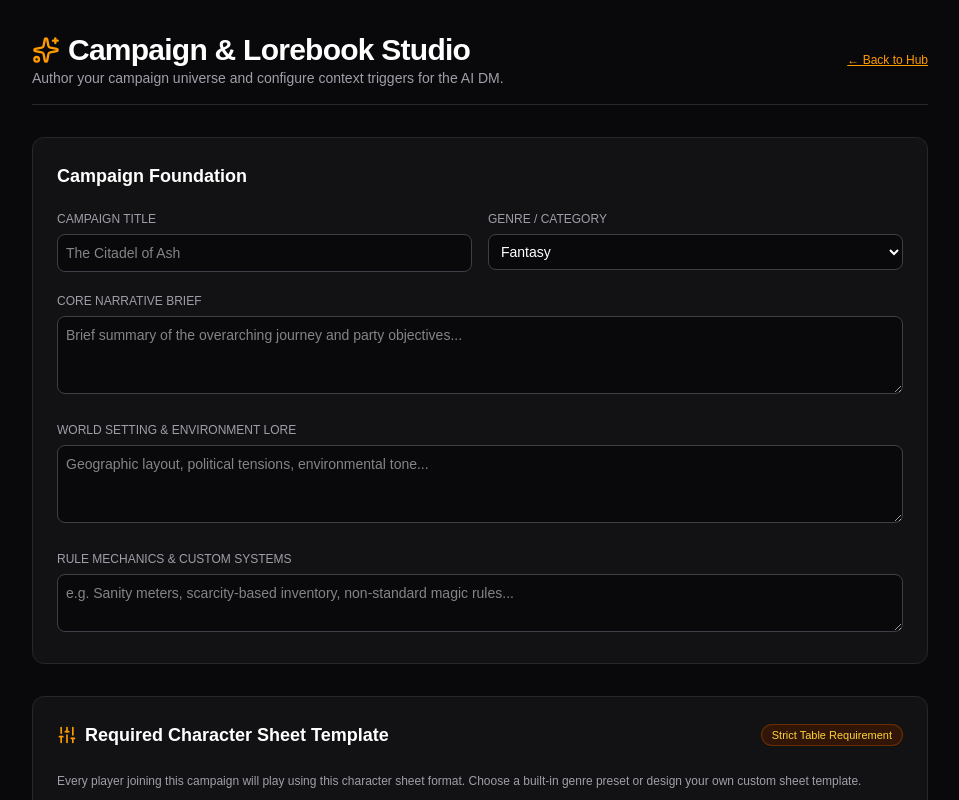
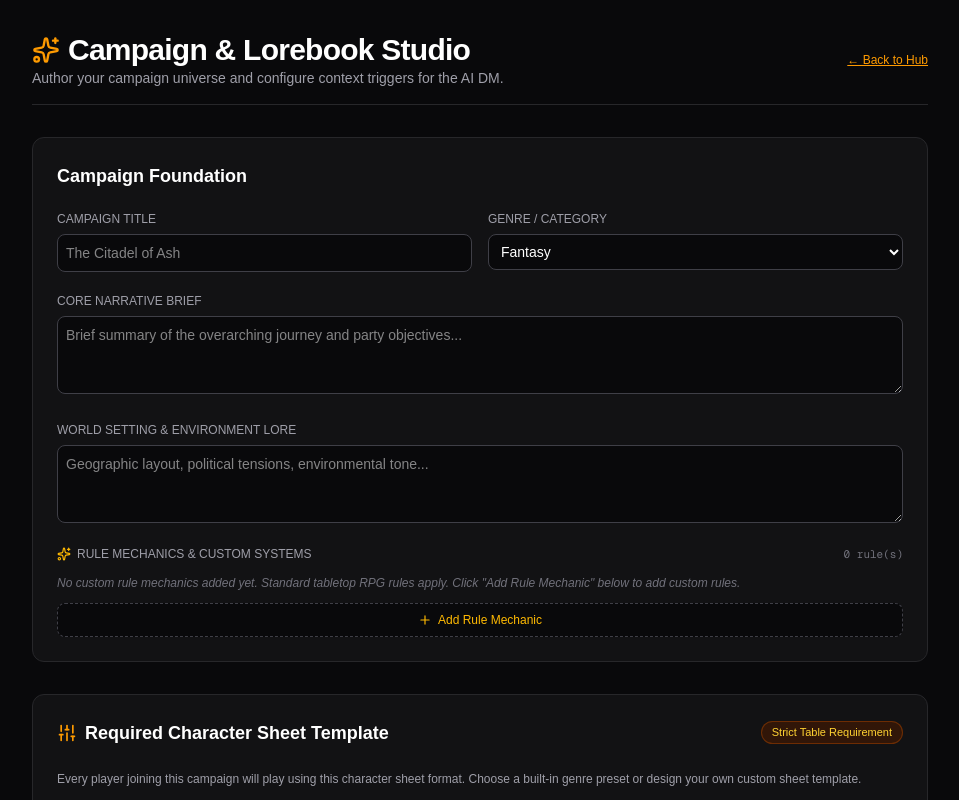
Before and after one commit to mrHeadlessBoy/TofuTablePlay, a Next.js app: page /campaigns/new in a window 1280 px wide. Shown: the top 800 px of the page, without its empty margins (160-1119 px from the left). Built offline with nearby package versions, Linux system fonts and the light colour scheme.

Commit message:
change Rule Mechanics & Custom Systems

```diff
--- a/src/app/campaigns/[id]/page.tsx
+++ b/src/app/campaigns/[id]/page.tsx
@@ -4,6 +4,7 @@ import { notFound } from "next/navigation";
 import { createClient } from "@/lib/supabase/server";
 import { BookOpen, Lock, Play, Sliders, Plus } from 'lucide-react'
 import { extractCampaignTemplate, stripCampaignTemplateFromRules } from '@/features/character/template'
+import { parseRuleMechanics } from '@/features/campaign/rules'
 import { launchTable } from '@/features/hub/actions'
 
 type LoreEntry = {
@@ -76,6 +77,7 @@ async function CampaignDetails({
 
   const campaignTemplate = extractCampaignTemplate(campaign);
   const cleanRuleMechanics = stripCampaignTemplateFromRules(campaign.rule_mechanics);
+  const parsedRules = parseRuleMechanics(cleanRuleMechanics);
 
   return (
     <>
@@ -203,12 +205,30 @@ async function CampaignDetails({
         </div>
 
         <div>
-          <label className="text-xs text-zinc-400 uppercase font-medium">
-            Rule Mechanics & Custom Systems
+          <label className="text-xs text-zinc-400 uppercase font-medium block mb-2">
+            Rule Mechanics & Custom Systems ({parsedRules.length})
           </label>
-            <div className="w-full mt-1 border-zinc-700 rounded-lg p-2 text-sm text-white focus:border-amber-500 outline-none">
-              {cleanRuleMechanics || 'Standard tabletop RPG rules apply.'}
+          {parsedRules.length > 0 ? (
+            <div className="space-y-2">
+              {parsedRules.map((rule, idx) => (
+                <div key={rule.id || idx} className="p-3 bg-zinc-950 border border-zinc-800 rounded-lg">
+                  <div className="flex items-center gap-2">
+                    <span className="font-semibold text-sm text-white">{rule.title}</span>
+                    {rule.category && (
+                      <span className="text-[10px] bg-zinc-800 text-zinc-300 px-2 py-0.5 rounded">
+                        {rule.category}
+                      </span>
+                    )}
+                  </div>
+                  <p className="text-xs text-zinc-400 mt-1 whitespace-pre-wrap">{rule.description}</p>
+                </div>
+              ))}
             </div>
+          ) : (
+            <div className="w-full border border-zinc-800/80 rounded-lg p-2.5 text-xs text-zinc-400 bg-zinc-950/60">
+              Standard tabletop RPG rules apply.
+            </div>
+          )}
         </div>
       </section>
       <section className="bg-zinc-900/60 border border-zinc-800 rounded-xl p-6 space-y-4">
--- a/src/features/campaign/components/CampaignForm.tsx
+++ b/src/features/campaign/components/CampaignForm.tsx
@@ -14,6 +14,11 @@ import {
   newTemplateId,
   type CharacterTemplate,
 } from '@/features/character/template'
+import {
+  parseRuleMechanics,
+  serializeRuleMechanics,
+  type CampaignRuleMechanic,
+} from '@/features/campaign/rules'
 import TemplateModal from '@/features/character/components/TemplateModal'
 import Link from 'next/link'
 import { useAlert } from '@/components/ui/AlertModal'
@@ -62,9 +67,35 @@ export default function CampaignForm({ mode, campaignId, initial }: CampaignForm
   const [customCategory, setCustomCategory] = useState(initial?.custom_category ?? '')
   const [worldSetting, setWorldSetting] = useState(initial?.world_setting ?? '')
   const [coreDescription, setCoreDescription] = useState(initial?.core_description ?? '')
-  const [ruleMechanics, setRuleMechanics] = useState(
-    stripCampaignTemplateFromRules(initial?.rule_mechanics) ?? ''
-  )
+  const [ruleMechanicsList, setRuleMechanicsList] = useState<CampaignRuleMechanic[]>(() => {
+    return parseRuleMechanics(stripCampaignTemplateFromRules(initial?.rule_mechanics))
+  })
+
+  const handleAddRule = () => {
+    setRuleMechanicsList((prev) => [
+      ...prev,
+      { id: `rule-${Date.now()}`, title: '', category: '', description: '' },
+    ])
+  }
+
+  const handleRuleChange = (
+    index: number,
+    field: keyof CampaignRuleMechanic,
+    value: string
+  ) => {
+    setRuleMechanicsList((prev) => {
+      const updated = [...prev]
+      updated[index] = {
+        ...updated[index],
+        [field]: value,
+      }
+      return updated
+    })
+  }
+
+  const handleRemoveRule = (index: number) => {
+    setRuleMechanicsList((prev) => prev.filter((_, i) => i !== index))
+  }
   const initialTpl =
     initial?.sheet_template ??
     extractCampaignTemplate({
@@ -220,7 +251,7 @@ export default function CampaignForm({ mode, campaignId, initial }: CampaignForm
         custom_category: customCategory,
         world_setting: worldSetting,
         core_description: coreDescription,
-        rule_mechanics: ruleMechanics,
+        rule_mechanics: serializeRuleMechanics(ruleMechanicsList),
         sheet_template: selectedTemplate,
         loreEntries: finalEntries,
       }
@@ -339,15 +370,91 @@ export default function CampaignForm({ mode, campaignId, initial }: CampaignForm
               />
             </div>
 
-            <div>
-              <label className="text-xs text-zinc-400 uppercase font-medium">Rule Mechanics & Custom Systems</label>
-              <textarea
-                rows={2}
-                placeholder="e.g. Sanity meters, scarcity-based inventory, non-standard magic rules..."
-                value={ruleMechanics}
-                onChange={(e) => setRuleMechanics(e.target.value)}
-                className="w-full mt-1 bg-zinc-950 border border-zinc-700 rounded-lg p-2 text-sm text-white focus:border-amber-500 outline-none"
-              />
+            {/* Rule Mechanics & Custom Systems (Structured like Skills & Inventory) */}
+            <div className="space-y-3">
+              <div className="flex items-center justify-between">
+                <label className="text-xs text-zinc-400 uppercase flex items-center gap-1.5 font-medium">
+                  <Sparkles className="w-3.5 h-3.5 text-amber-400" /> Rule Mechanics & Custom Systems
+                </label>
+                <span className="text-[11px] text-zinc-500 font-mono">
+                  {ruleMechanicsList.length} rule(s)
+                </span>
+              </div>
+
+              <div className="space-y-3">
+                {ruleMechanicsList.map((rule, idx) => (
+                  <div
+                    key={rule.id || idx}
+                    className="p-3 bg-zinc-950 border border-zinc-800 rounded-lg space-y-2"
+                  >
+                    <div className="flex items-center justify-between gap-2">
+                      <span className="text-[10px] text-amber-500 font-mono uppercase">
+                        Rule #{idx + 1}
+                      </span>
+                      <button
+                        type="button"
+                        onClick={() => handleRemoveRule(idx)}
+                        title="Remove rule"
+                        className="text-zinc-500 hover:text-red-400 p-1 rounded hover:bg-zinc-900 transition cursor-pointer"
+                      >
+                        <Trash2 className="w-3.5 h-3.5" />
+                      </button>
+                    </div>
+                    <div className="grid grid-cols-1 md:grid-cols-5 gap-3">
+                      <div className="md:col-span-2">
+                        <label className="text-[10px] text-zinc-400 font-mono uppercase block">
+                          Rule Name :
+                        </label>
+                        <input
+                          type="text"
+                          placeholder="e.g., Sanity Meter, Perma-death..."
+                          value={rule.title}
+                          onChange={(e) => handleRuleChange(idx, 'title', e.target.value)}
+                          className="w-full mt-1 bg-zinc-900 border border-zinc-700 rounded-lg p-2 text-xs text-white"
+                        />
+                      </div>
+                      <div className="md:col-span-1">
+                        <label className="text-[10px] text-zinc-400 font-mono uppercase block">
+                          Category / Tag :
+                        </label>
+                        <input
+                          type="text"
+                          placeholder="e.g., Survival, Combat..."
+                          value={rule.category || ''}
+                          onChange={(e) => handleRuleChange(idx, 'category', e.target.value)}
+                          className="w-full mt-1 bg-zinc-900 border border-zinc-700 rounded-lg p-2 text-xs text-white"
+                        />
+                      </div>
+                      <div className="md:col-span-2">
+                        <label className="text-[10px] text-zinc-400 font-mono uppercase block">
+                          Description :
+                        </label>
+                        <input
+                          type="text"
+                          placeholder="Describe how this rule works..."
+                          value={rule.description}
+                          onChange={(e) => handleRuleChange(idx, 'description', e.target.value)}
+                          className="w-full mt-1 bg-zinc-900 border border-zinc-700 rounded-lg p-2 text-xs text-white"
+                        />
+                      </div>
+                    </div>
+                  </div>
+                ))}
+
+                {ruleMechanicsList.length === 0 && (
+                  <p className="text-xs text-zinc-500 italic">
+                    No custom rule mechanics added yet. Standard tabletop RPG rules apply. Click &quot;Add Rule Mechanic&quot; below to add custom rules.
+                  </p>
+                )}
+              </div>
+
+              <button
+                type="button"
+                onClick={handleAddRule}
+                className="w-full py-2 px-3 bg-zinc-950 hover:bg-zinc-800 border border-dashed border-zinc-700 hover:border-amber-500/60 text-amber-400 rounded-lg text-xs font-medium transition flex items-center justify-center gap-1.5 cursor-pointer"
+              >
+                <Plus className="w-3.5 h-3.5" /> Add Rule Mechanic
+              </button>
             </div>
           </div>
 
--- /dev/null
+++ b/src/features/campaign/rules.ts
@@ -0,0 +1,105 @@
+import { stripCampaignTemplateFromRules } from '@/features/character/template'
+
+export interface CampaignRuleMechanic {
+  id?: string
+  title: string
+  category?: string
+  description: string
+}
+
+/**
+ * Parses raw rule_mechanics string (JSON array or legacy text) into structured rule items.
+ */
+export function parseRuleMechanics(raw: string | null | undefined): CampaignRuleMechanic[] {
+  if (!raw || !raw.trim()) return []
+  const text = raw.trim()
+
+  // 1. Try parsing as JSON array
+  if (text.startsWith('[') && text.endsWith(']')) {
+    try {
+      const parsed = JSON.parse(text)
+      if (Array.isArray(parsed)) {
+        return parsed
+          .filter((item): item is Record<string, unknown> => typeof item === 'object' && item !== null)
+          .map((item, idx) => ({
+            id: typeof item.id === 'string' && item.id ? item.id : `rule-${idx + 1}`,
+            title: typeof item.title === 'string' ? item.title : (typeof item.name === 'string' ? item.name : ''),
+            category: typeof item.category === 'string' ? item.category : '',
+            description: typeof item.description === 'string' ? item.description : (typeof item.content === 'string' ? item.content : ''),
+          }))
+          .filter((rule) => rule.title.trim() || rule.description.trim())
+      }
+    } catch {
+      // Fallback to text parsing
+    }
+  }
+
+  // 2. Legacy markdown / text parsing
+  const lines = text.split(/\r?\n/).map((l) => l.trim()).filter(Boolean)
+  const items: CampaignRuleMechanic[] = []
+
+  for (const line of lines) {
+    const bulletMatch = line.match(/^[-*•]?\s*(?:\*\*(.*?)\*\*|(.*?)):\s*(.*)$/)
+    if (bulletMatch) {
+      const title = (bulletMatch[1] || bulletMatch[2] || '').trim()
+      const desc = (bulletMatch[3] || '').trim()
+      if (title || desc) {
+        items.push({
+          id: `rule-${items.length + 1}`,
+          title,
+          category: 'General',
+          description: desc,
+        })
+        continue
+      }
+    }
+  }
+
+  if (items.length > 0) {
+    return items
+  }
+
+  // 3. Fallback: treat the entire plain text as a single rule
+  return [
+    {
+      id: 'rule-1',
+      title: 'General Mechanics',
+      category: 'General',
+      description: text,
+    },
+  ]
+}
+
+/**
+ * Serializes structured rule items to JSON string for storage in rule_mechanics.
+ */
+export function serializeRuleMechanics(rules: CampaignRuleMechanic[]): string {
+  const clean = rules
+    .map((r, idx) => ({
+      id: r.id || `rule-${idx + 1}`,
+      title: (r.title || '').trim(),
+      category: (r.category || '').trim(),
+      description: (r.description || '').trim(),
+    }))
+    .filter((r) => r.title || r.description)
+
+  if (clean.length === 0) return ''
+  return JSON.stringify(clean)
+}
+
+/**
+ * Formats rule mechanics cleanly for AI DM prompts.
+ */
+export function formatRuleMechanicsForPrompt(raw: string | null | undefined): string {
+  const stripped = stripCampaignTemplateFromRules(raw)
+  if (!stripped || !stripped.trim()) return 'Standard tabletop RPG rules apply.'
+  const parsed = parseRuleMechanics(stripped)
+  if (parsed.length === 0) return 'Standard tabletop RPG rules apply.'
+
+  return parsed
+    .map((r) => {
+      const cat = r.category ? ` [${r.category}]` : ''
+      return `- **${r.title || 'Rule'}**${cat}: ${r.description}`
+    })
+    .join('\n')
+}
--- a/src/lib/ai/boardDm.ts
+++ b/src/lib/ai/boardDm.ts
@@ -2,6 +2,7 @@ import { GoogleGenAI } from '@google/genai'
 import { extractTriggeredLore, type LoreEntry } from './lorebook'
 import { ABILITY_KEYS, type AbilityKey, type DmTokenInput, type DmTurnInput, type DmTurnResult, type SceneSummary } from '@/features/board/lib/types'
 import { stripCampaignTemplateFromRules } from '@/features/character/template'
+import { formatRuleMechanicsForPrompt } from '@/features/campaign/rules'
 
 const ai = new GoogleGenAI()
 
@@ -62,7 +63,7 @@ OVERARCHING STORY (เนื้อเรื่องหลัก):
 ${campaign.core_description}
 
 ACTIVE MECHANICS / RULES (กลไกและกฎที่ใช้งาน):
-${stripCampaignTemplateFromRules(campaign.rule_mechanics) || 'Standard tabletop rules apply.'}
+${formatRuleMechanicsForPrompt(campaign.rule_mechanics)}
 
 DYNAMIC LORE INJECTION (ข้อมูล Lore เพิ่มเติม):
 ${loreContext || 'No specific lore triggered this turn.'}`
--- a/src/lib/ai/dm.ts
+++ b/src/lib/ai/dm.ts
@@ -20,6 +20,7 @@ import {
   type TemplateDice,
   type TemplateMode,
 } from '@/features/character/template'
+import { formatRuleMechanicsForPrompt } from '@/features/campaign/rules'
 import { abilityModifier, formatModifier } from '@/components/dice/dice'
 
 const ai = new GoogleGenAI()
@@ -714,7 +715,7 @@ ${campaign.world_setting}
 ${campaign.core_description}
 
 [ACTIVE MECHANICS / RULES]
-${stripCampaignTemplateFromRules(campaign.rule_mechanics) || 'Standard tabletop RPG rules apply.'}
+${formatRuleMechanicsForPrompt(campaign.rule_mechanics)}
 
 [CORE DIRECTIVES & RESOLUTION RULES]
 ${ruleModules.join('\n\n')}
@@ -1259,7 +1260,7 @@ ${campaign.world_setting}
 ${campaign.core_description}
 
 [ACTIVE MECHANICS / RULES]
-${stripCampaignTemplateFromRules(campaign.rule_mechanics) || 'Standard tabletop rules apply.'}
+${formatRuleMechanicsForPrompt(campaign.rule_mechanics)}
 
 [OPENING SCENE DIRECTIVES]
 1. นี่คือคำบรรยายเปิดเรื่องก่อนเริ่มเทิร์นแรก ยังไม่มีผู้เล่นคนใดส่งแอ็กชัน จงเปิดฉากแรกของการผจญภัยจากข้อมูลแคมเปญข้างต้น ให้ผู้เล่นเข้าใจว่าโลกนี้เป็นอย่างไรและตอนนี้กำลังเกิดอะไรขึ้น
```
Also changed, not shown: 1 other file (tests, documents, lock files or other folders).
